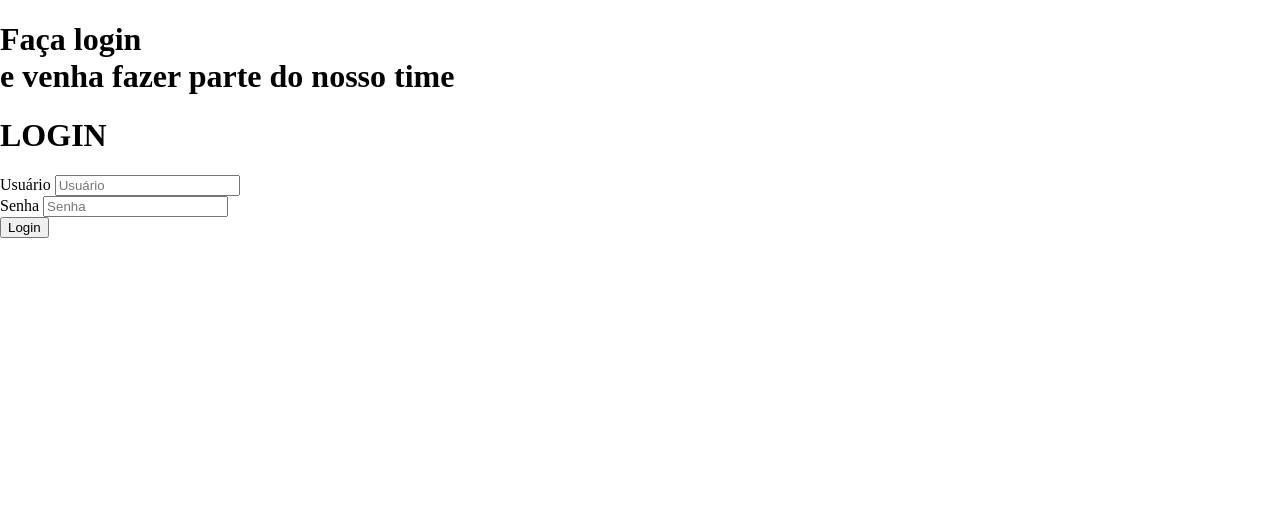
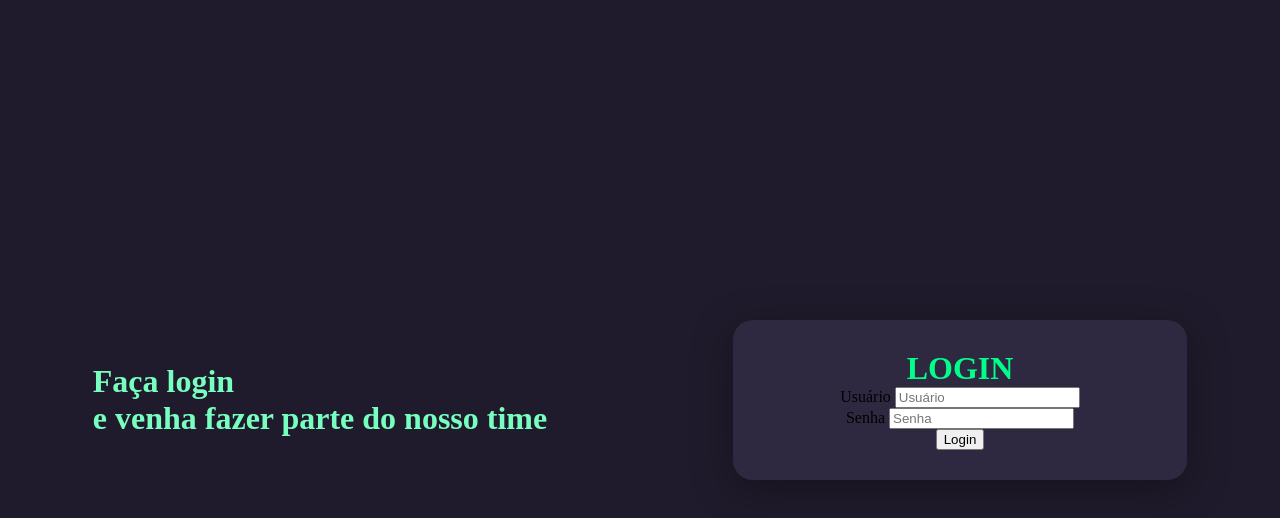
Before and after one commit to shydersonalves/Login-Dark, a plain HTML site: page index.html in a window 1280 px wide. Drawn offline with Linux system fonts and the light colour scheme.

Commit message:
adicionando estilo

```diff
--- a/style/style.css
+++ b/style/style.css
@@ -1,7 +1,58 @@
+* {
+    margin: 0;
+}
+
 body {
     margin: 0;
 }
 
 .main-login {
     width: 100vw;
+    height: 100vh;
+    background-color: #201b2c;
+    display: flex;
+    justify-content: center;
+    align-items: center;
 }
+
+.left-login {
+    width: 50vw;
+    height: 100vh;
+    display: flex;
+    justify-content: center;
+    align-items: center;
+    flex-direction: column;
+}
+
+.left-login > h1 {
+    color: #77ffc0;
+}
+
+.right-login {
+    width: 50vw;
+    height: 100vh;
+    display: flex;
+    justify-content: center;
+    align-items: center;
+}
+
+.card-login {
+    width: 60%;
+    display: flex;
+    justify-content: center;
+    align-items: center;
+    flex-direction: column;
+    padding: 30px 35px;
+    background-color: #2f2841;
+    border-radius: 20px;
+    box-shadow: 0px 10px 40px #00000056;
+}
+
+.card-login > h1 {
+    color: #00ff88;
+    font-weight: 800;
+}
+
+.textfild {
+
+}
```
